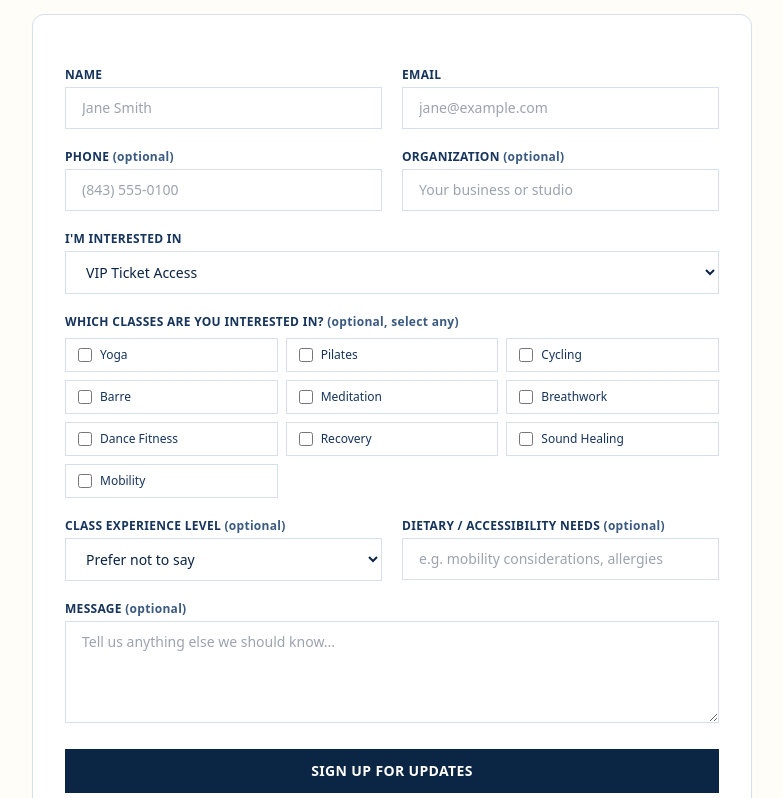
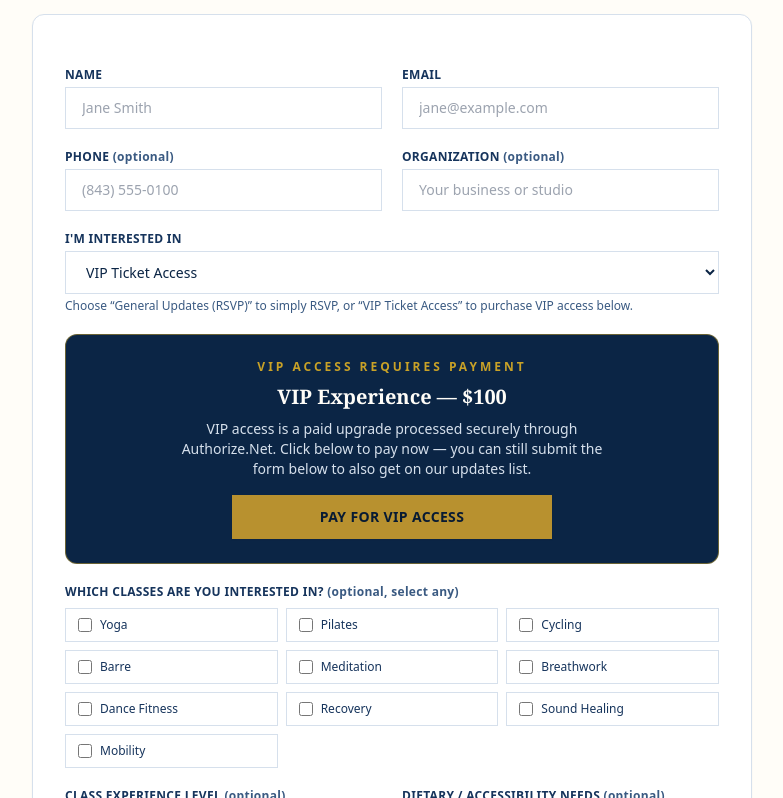
Before and after one commit to christopher776/world-wellness-weekend-sc, a Next.js app: page /vip-tickets in a window 1280 px wide. Shown: the part 865-1663 px from the top of the page, without its empty margins (248-1031 px from the left). Built offline with nearby package versions, Linux system fonts and the light colour scheme.

Commit message:
Show Authorize.Net payment link immediately when VIP Ticket Access is chosen, on both RSVP and VIP Tickets pages

```diff
--- a/components/rsvp-form.tsx
+++ b/components/rsvp-form.tsx
@@ -12,7 +12,7 @@ interface RsvpFormProps {
   defaultInterest?: string;
 }
 
-export function RsvpForm({ defaultInterest = "General Updates" }: RsvpFormProps = {}) {
+export function RsvpForm({ defaultInterest = "General Updates (RSVP)" }: RsvpFormProps = {}) {
   const [status, setStatus] = useState<Status>("idle");
   const [errorMessage, setErrorMessage] = useState("");
   const [form, setForm] = useState({
@@ -210,7 +210,7 @@ export function RsvpForm({ defaultInterest = "General Updates" }: RsvpFormProps
           onChange={(e) => updateField("interest", e.target.value)}
           className="w-full rounded-md border border-navy-100 bg-white px-4 py-2.5 text-sm text-navy-800 focus:border-gold-600 focus:outline-none focus:ring-1 focus:ring-gold-600"
         >
-          <option>General Updates</option>
+          <option>General Updates (RSVP)</option>
           <option>VIP Ticket Access</option>
           <option>Sponsorship &amp; Exhibitor Opportunities</option>
           <option>Room Rentals</option>
@@ -218,7 +218,27 @@ export function RsvpForm({ defaultInterest = "General Updates" }: RsvpFormProps
           <option>VIP Rest &amp; Restore Lounge</option>
           <option>SC Spa &amp; Wellness Association Membership</option>
         </select>
+        <p className="mt-1 text-xs text-navy-400">
+          Choose &ldquo;General Updates (RSVP)&rdquo; to simply RSVP, or &ldquo;VIP Ticket
+          Access&rdquo; to purchase VIP access below.
+        </p>
       </div>
+
+      {form.interest === "VIP Ticket Access" && (
+        <div className="rounded-xl border border-gold-400/50 bg-navy-800 p-6 text-center text-cream-100">
+          <p className="text-xs font-semibold uppercase tracking-[0.25em] text-gold-400">
+            VIP Access Requires Payment
+          </p>
+          <h3 className="mt-2 font-serif text-xl font-bold">VIP Experience — {vipTicket.price}</h3>
+          <p className="mx-auto mt-2 max-w-md text-sm text-navy-100">
+            VIP access is a paid upgrade processed securely through Authorize.Net. Click below to
+            pay now — you can still submit the form below to also get on our updates list.
+          </p>
+          <div className="mx-auto mt-4 max-w-xs">
+            <PaymentButton linkId={vipTicket.linkId} label="Pay for VIP Access" />
+          </div>
+        </div>
+      )}
 
       <div>
         <label className="mb-2 block text-xs font-semibold uppercase tracking-wide text-navy-600">
```
